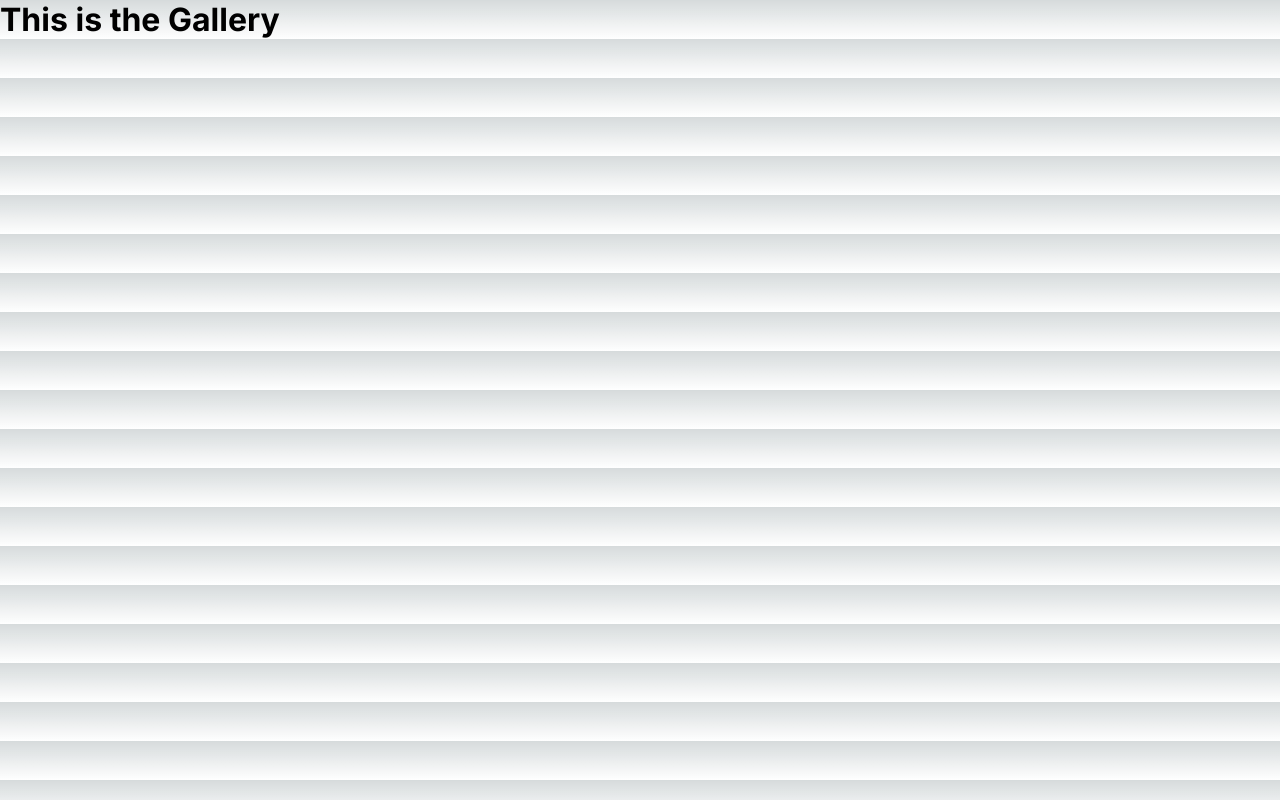
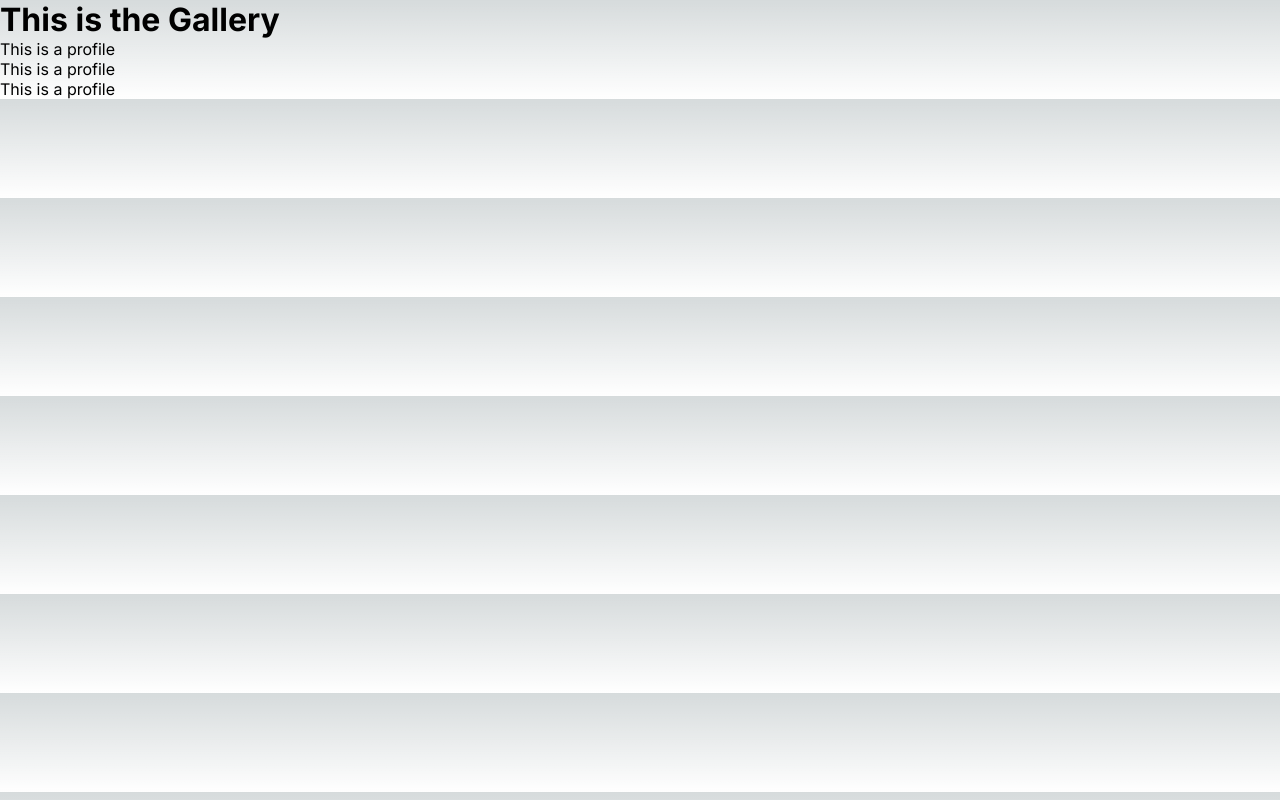
Before and after one commit to tinkereryorch/react-js-intro, a Next.js app: page /gallery in a window 1280 px wide. Built offline with nearby package versions, Linux system fonts and the light colour scheme.

Commit message:
Imported Profile

```diff
--- a/src/app/gallery/components/Gallery.js
+++ b/src/app/gallery/components/Gallery.js
@@ -1,5 +1,12 @@
+import Profile from './Profile';
+
 export default function Gallery() {
     return (
-        <h1>This is the Gallery</h1>
+        <>
+            <h1>This is the Gallery</h1>
+            <Profile />
+            <Profile />
+            <Profile />
+        </>
     );
 }
```
